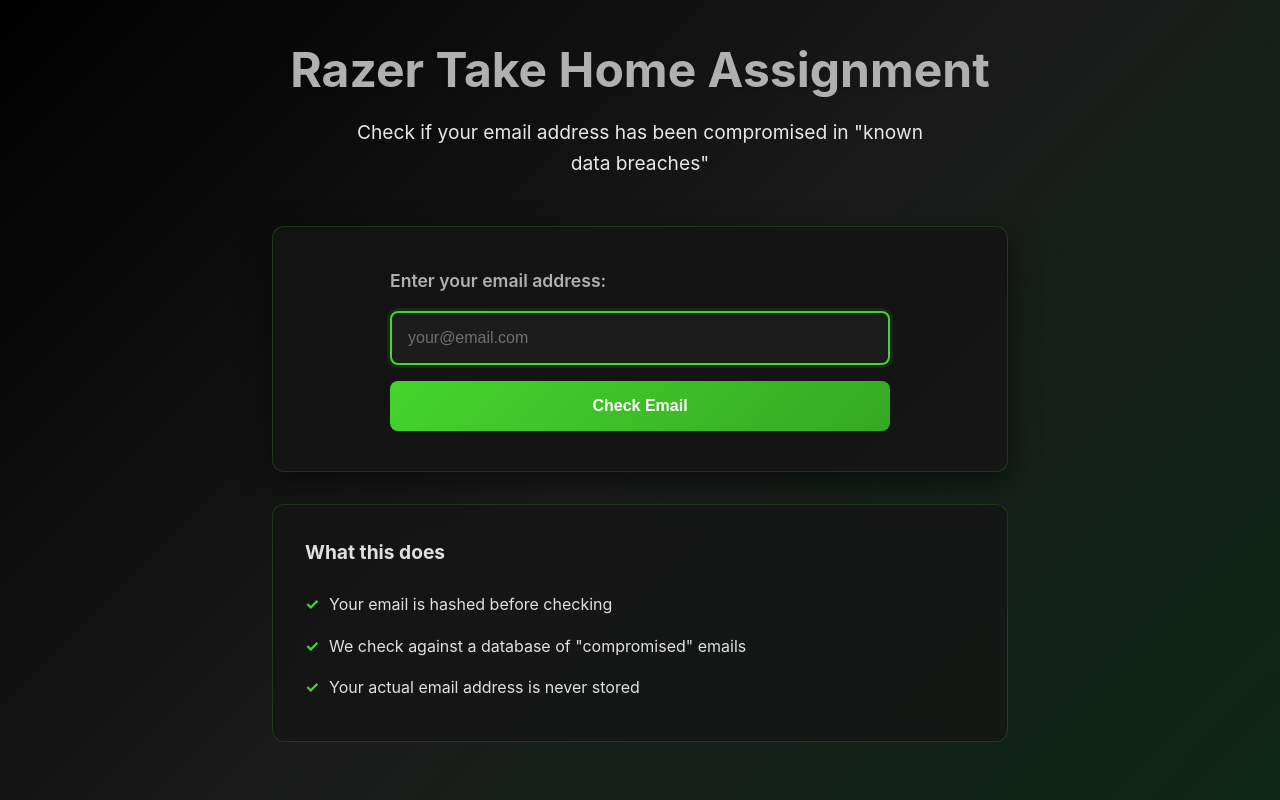
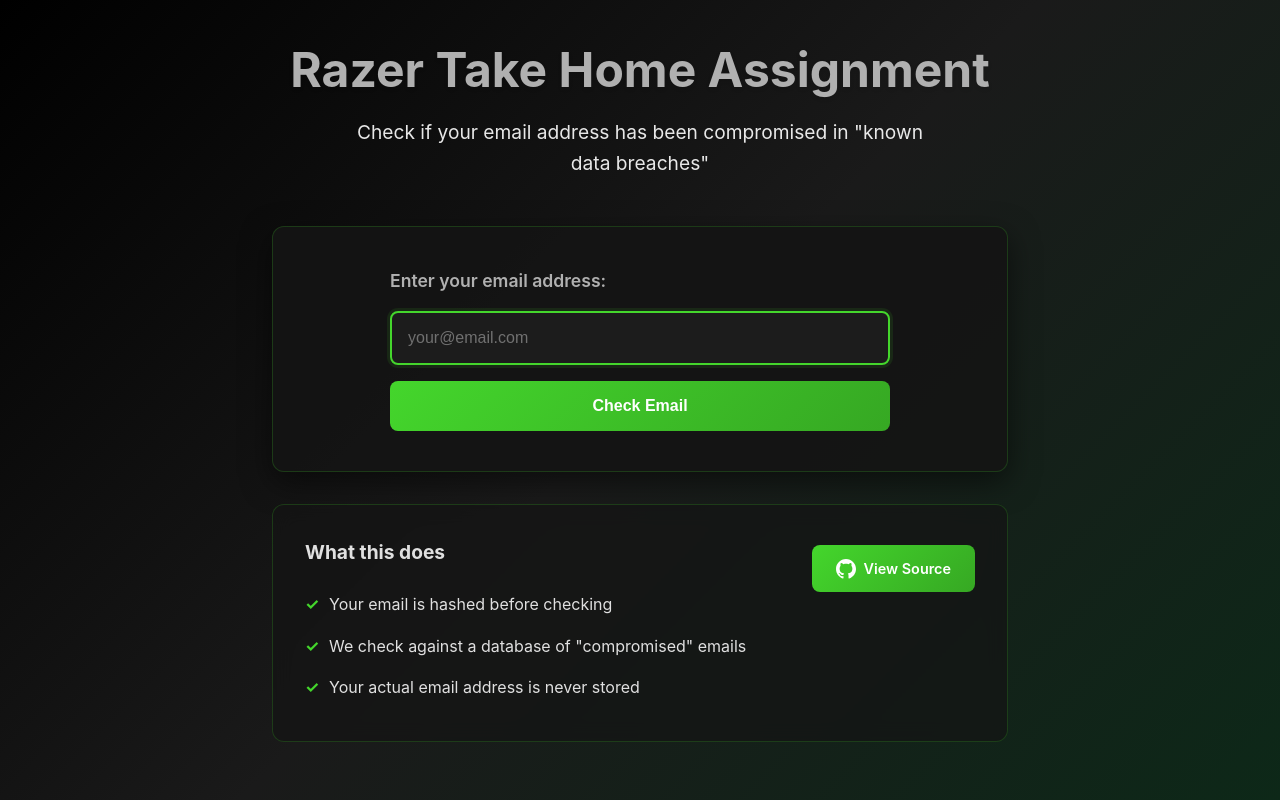
Before and after one commit to jhyoong/RZR-Assignment, a plain HTML site: page src/frontend/index.html in a window 1280 px wide. Drawn offline with Linux system fonts and the light colour scheme; no server answers.

Commit message:
frontend add button

```diff
--- a/src/frontend/index.html
+++ b/src/frontend/index.html
@@ -49,6 +49,14 @@
                     <li>Your actual email address is never stored</li>
                 </ul>
             </div>
+            <div class="github-link">
+                <a href="https://github.com/jhyoong/RZR-Assignment" target="_blank" rel="noopener noreferrer" class="github-button">
+                    <svg width="20" height="20" viewBox="0 0 24 24" fill="currentColor">
+                        <path d="M12 0c-6.626 0-12 5.373-12 12 0 5.302 3.438 9.8 8.207 11.387.599.111.793-.261.793-.577v-2.234c-3.338.726-4.033-1.416-4.033-1.416-.546-1.387-1.333-1.756-1.333-1.756-1.089-.745.083-.729.083-.729 1.205.084 1.839 1.237 1.839 1.237 1.07 1.834 2.807 1.304 3.492.997.107-.775.418-1.305.762-1.604-2.665-.305-5.467-1.334-5.467-5.931 0-1.311.469-2.381 1.236-3.221-.124-.303-.535-1.524.117-3.176 0 0 1.008-.322 3.301 1.23.957-.266 1.983-.399 3.003-.404 1.02.005 2.047.138 3.006.404 2.291-1.552 3.297-1.23 3.297-1.23.653 1.653.242 2.874.118 3.176.77.84 1.235 1.911 1.235 3.221 0 4.609-2.807 5.624-5.479 5.921.43.372.823 1.102.823 2.222v3.293c0 .319.192.694.801.576 4.765-1.589 8.199-6.086 8.199-11.386 0-6.627-5.373-12-12-12z"/>
+                    </svg>
+                    View Source
+                </a>
+            </div>
         </footer>
     </div>
 
--- a/src/frontend/style.css
+++ b/src/frontend/style.css
@@ -186,6 +186,10 @@ footer {
     padding: 2rem;
     color: #e0e0e0;
     backdrop-filter: blur(10px);
+    display: flex;
+    justify-content: space-between;
+    align-items: flex-start;
+    gap: 2rem;
 }
 
 .info h3 {
@@ -212,6 +216,44 @@ footer {
     font-weight: bold;
 }
 
+.github-link {
+    display: flex;
+    align-items: center;
+    margin-top: 0.5rem;
+}
+
+.github-button {
+    display: inline-flex;
+    align-items: center;
+    gap: 0.5rem;
+    padding: 0.75rem 1.5rem;
+    background: linear-gradient(135deg, #44D62C 0%, #36a823 100%);
+    color: white;
+    text-decoration: none;
+    border-radius: 8px;
+    font-size: 0.9rem;
+    font-weight: 600;
+    transition: all 0.3s ease;
+    border: none;
+    outline: none;
+}
+
+.github-button:hover {
+    transform: translateY(-2px);
+    box-shadow: 0 5px 15px rgba(68, 214, 44, 0.3);
+    text-decoration: none;
+    color: white;
+}
+
+.github-button:active {
+    transform: translateY(0);
+}
+
+.github-button svg {
+    width: 20px;
+    height: 20px;
+}
+
 @media (max-width: 768px) {
     .container {
         padding: 1rem;
@@ -232,4 +274,14 @@ footer {
     input[type="email"], button {
         padding: 0.8rem;
     }
+
+    footer {
+        flex-direction: column;
+        gap: 1.5rem;
+    }
+
+    .github-link {
+        justify-content: center;
+        margin-top: 0;
+    }
 }
```
